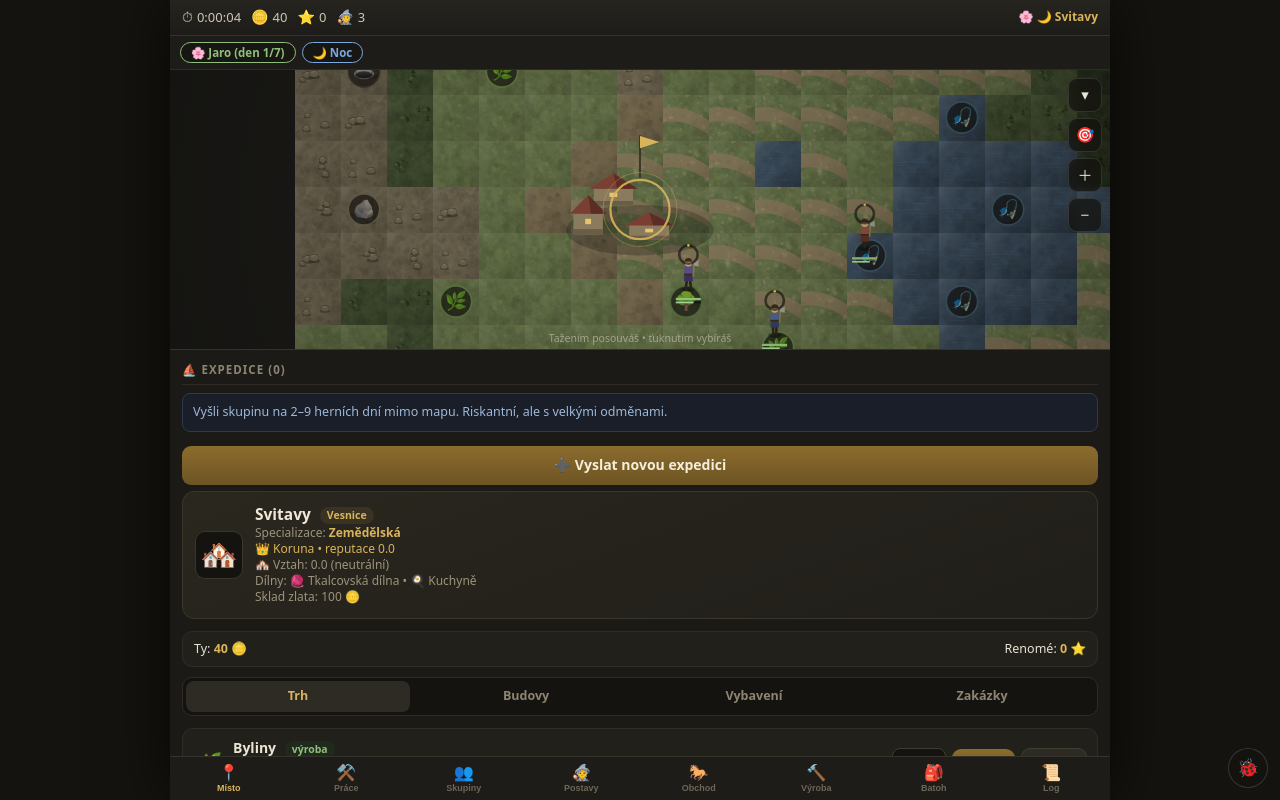
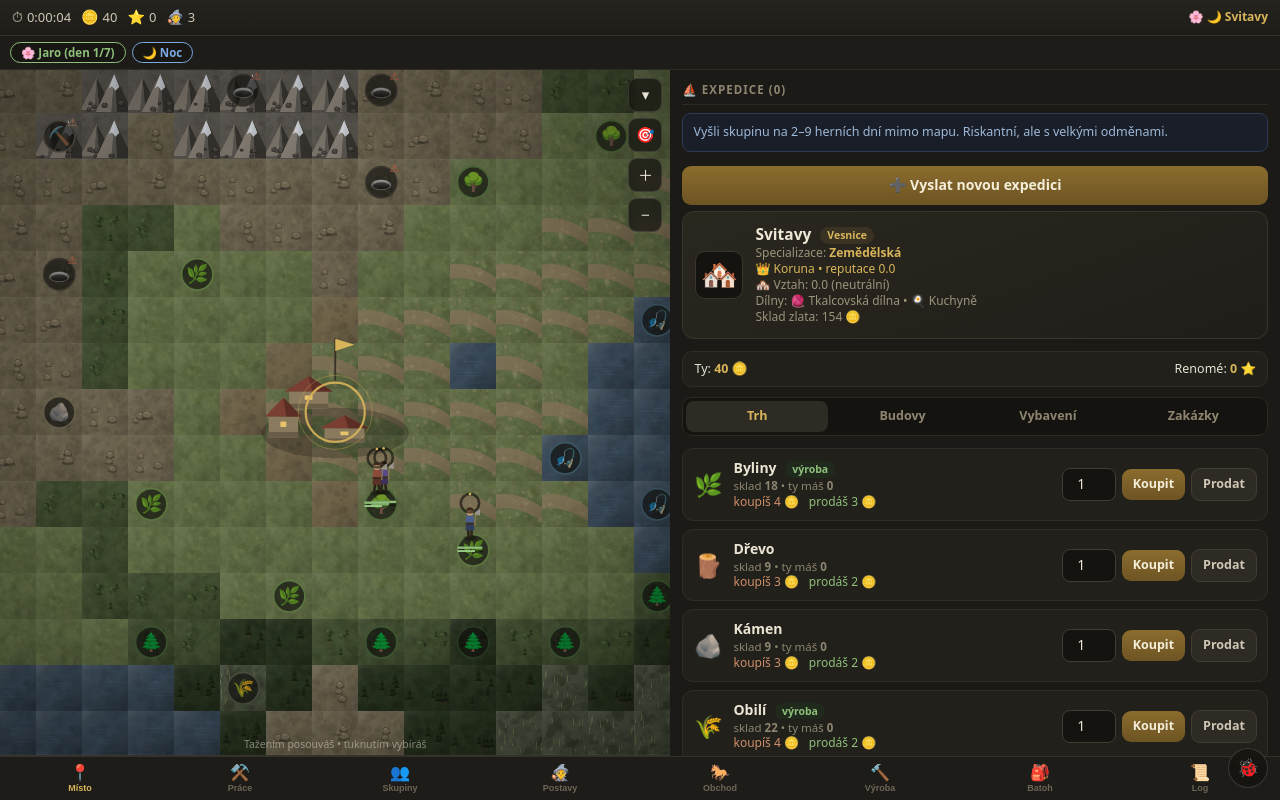
Before and after one commit to ssevcikm-spec/idle-realms, a plain HTML site: page index.html in a window 1280 px wide. Drawn offline with Linux system fonts and the light colour scheme; animation ran at ten frames a second.

Commit message:
feat: obilí + přirozený chléb + desktop layout

```diff
--- a/css/style.css
+++ b/css/style.css
@@ -82,6 +82,26 @@
 /* Sbalený panel — mapa zabere zbylou plochu */
 #app.panel-collapsed #panel { display: none; }
 #app.panel-collapsed #world-wrap { flex: 1 1 auto; height: auto; min-height: 0; }
+/* Desktop: mapa vlevo, panel vpravo */
+@media (min-width: 900px) {
+  #app {
+    max-width: 1280px;
+    display: grid;
+    grid-template-columns: 1.1fr 1fr;
+    grid-template-rows: auto auto 1fr auto;
+    grid-template-areas:
+      "hud   hud"
+      "webar webar"
+      "world panel"
+      "tabs  tabs";
+  }
+  #hud { grid-area: hud; }
+  #we-bar { grid-area: webar; }
+  #world-wrap { grid-area: world; height: auto; min-height: 0; }
+  #panel { grid-area: panel; min-height: 0; }
+  #tabs { grid-area: tabs; }
+  #app.panel-collapsed { grid-template-areas: "hud hud" "webar webar" "world world" "tabs tabs"; }
+}
 .panel-title {
   font-size: 11.5px; font-weight: 700; letter-spacing: .09em;
   text-transform: uppercase; color: #8d8570;
--- a/js/data/world.js
+++ b/js/data/world.js
@@ -18,6 +18,7 @@
     stone:      { name:'Kámen',         icon:'🪨', tier:1, price:3 },
     fiber:      { name:'Vlákno',        icon:'🧵', tier:1, price:4 },
     herb:       { name:'Byliny',        icon:'🌿', tier:1, price:6 },
+    grain:      { name:'Obilí',          icon:'🌾', tier:1, price:5 },
     fish:       { name:'Ryba',          icon:'🐟', tier:1, price:7 },
     coal:       { name:'Uhlí',          icon:'⬛', tier:2, price:8 },
     iron_ore:   { name:'Železná ruda',  icon:'⛏️', tier:2, price:12 },
@@ -41,7 +42,7 @@
     armor:      { name:'Zbroj',         icon:'🛡️', tier:3, price:150 },
     longbow:    { name:'Dlouhý luk',    icon:'🏹', tier:3, price:180 }
   };
-  G.TRADED = ['wood','stone','fiber','herb','fish','coal','iron_ore','hide','plank','cloth','bread','iron_ingot','potion','crystal','jewel','bow','sword','armor'];
+  G.TRADED = ['wood','stone','fiber','herb','grain','fish','coal','iron_ore','hide','plank','cloth','bread','iron_ingot','potion','crystal','jewel','bow','sword','armor'];
 
   G.SKILLS = {
     woodcutting: { name:'Dřevorubectví', icon:'🪓', attr:'str' },
@@ -124,7 +125,11 @@
     fish: { id:'fish', name:'Rybařit', icon:'🎣', nodeKinds:['lake'],
       skill:'hunting', attr:'agi', mode:'quantity', workPerUnit:9, defaultQty:12,
       output:[{material:'fish',qty:1}], xpPerUnit:9,
-      drops:{ coin:[0.06,1,3], jewel:[0.01,1,1] } }
+      drops:{ coin:[0.06,1,3], jewel:[0.01,1,1] } },
+    harvest_grain: { id:'harvest_grain', name:'Sklízet obilí', icon:'🌾', nodeKinds:['meadow','grove'],
+      skill:'herbalism', attr:'agi', mode:'quantity', workPerUnit:6, defaultQty:15,
+      output:[{material:'grain',qty:1}], xpPerUnit:7,
+      drops:{ coin:[0.04,1,3] } }
   };
 
   /* ---------- recepty s dílnami a řetězci ---------- */
@@ -156,7 +161,7 @@
     /* Kuchyň */
     bread:      { id:'bread', name:'Chléb', icon:'🍞', skill:'cooking', reqLevel:1, xp:7,
                   workshop:'kitchen', tier:1,
-                  inputs:[{material:'herb',qty:1},{material:'fiber',qty:2}], output:{material:'bread',qty:1} },
+                  inputs:[{material:'grain',qty:3}], output:{material:'bread',qty:1} },
     /* Alchymistická laboratoř */
     potion:     { id:'potion', name:'Lektvar', icon:'🧪', skill:'alchemy', reqLevel:3, xp:22,
                   workshop:'alchemy', tier:2,
@@ -166,7 +171,7 @@
   G.SETTLEMENT_SPECS = {
     mining:    { label:'Těžební',    produces:['iron_ore','coal','stone','crystal'],   consumes:['bread','cloth','potion','wood','fish'] },
     forestry:  { label:'Lesnická',   produces:['wood','plank','fiber','hide'],         consumes:['bread','iron_ingot','potion','stone'] },
-    farming:   { label:'Zemědělská', produces:['bread','herb','fiber','fish'],         consumes:['iron_ingot','plank','cloth','coal'] },
+    farming:   { label:'Zemědělská', produces:['grain','bread','herb','fiber','fish'], consumes:['iron_ingot','plank','cloth','coal'] },
     trade:     { label:'Obchodní',   produces:['cloth','potion','plank','iron_ingot'], consumes:['crystal','hide','herb','iron_ore'] }
   };
   G.SETTLEMENT_SIZE = {
--- a/js/ui/debug.js
+++ b/js/ui/debug.js
@@ -97,7 +97,7 @@
   }
   function buildMatButtons() {
     const el = document.getElementById('dbg-mats'); if (!el) return;
-    const mats = ['wood','stone','fiber','herb','coal','iron_ore','hide','crystal','iron_ingot','coin','jewel','potion'];
+    const mats = ['wood','stone','fiber','herb','grain','coal','iron_ore','hide','crystal','iron_ingot','coin','jewel','potion'];
     el.innerHTML = mats.map(m => `<button class="dbg-btn" data-dbg="mat" data-mat="${m}" title="+25 ks">${G.MATERIALS[m].icon}</button>`).join('');
   }
   function buildEventButtons() {
```
